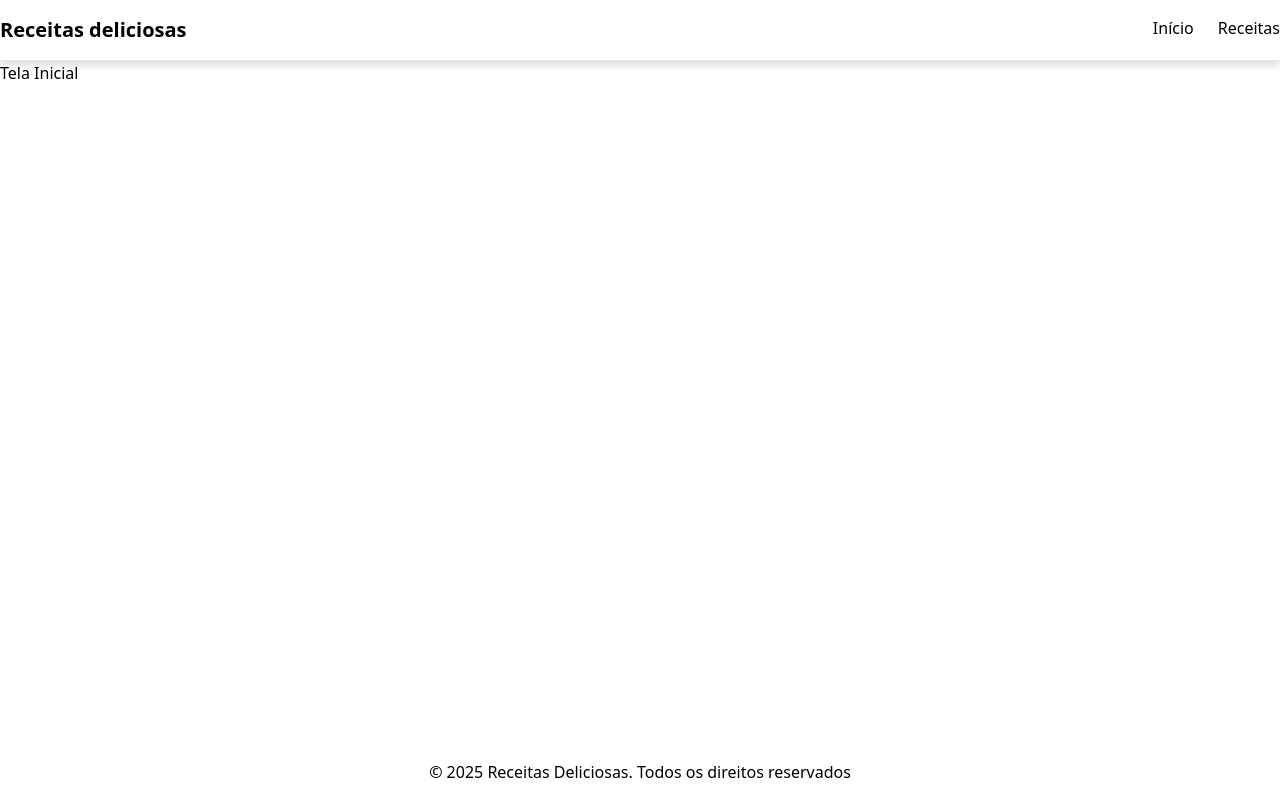
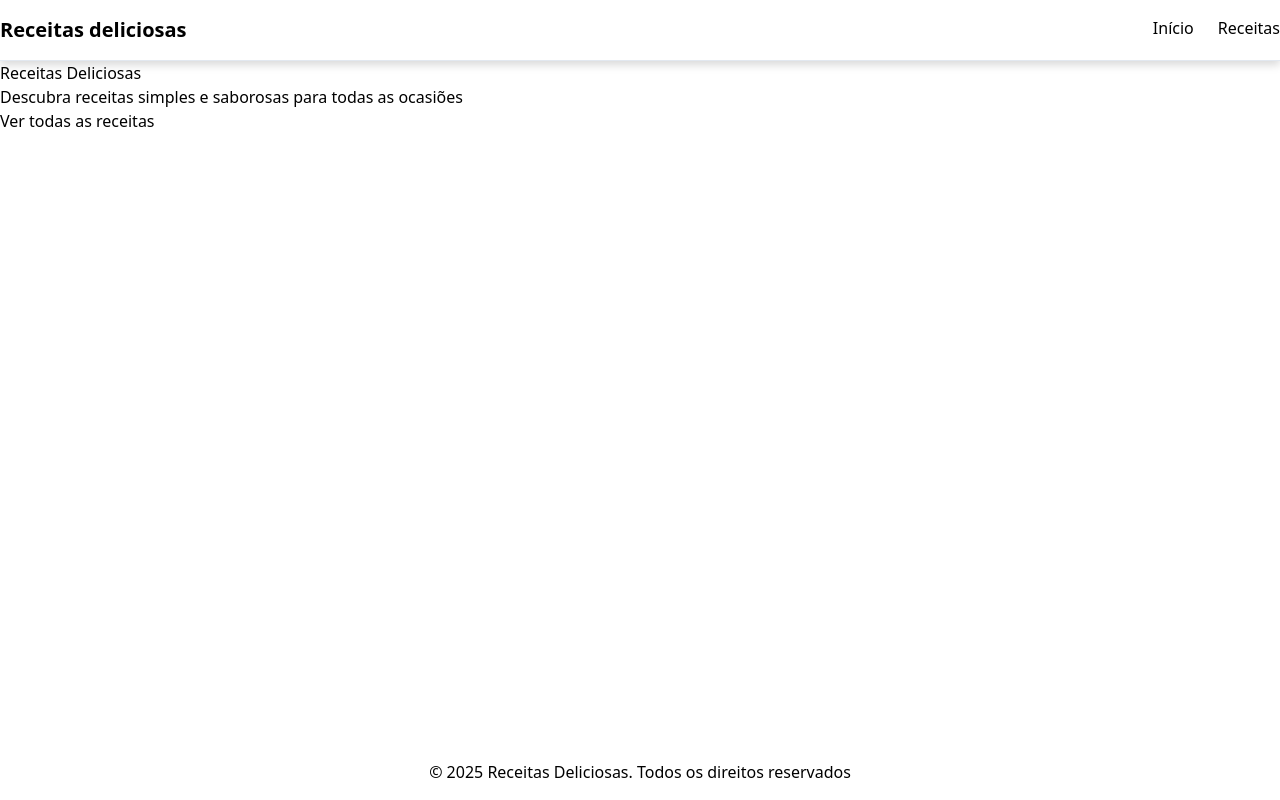
Before and after one commit to rafa-lsc/receitas-byron, a Next.js app: page / in a window 1280 px wide. Built offline with nearby package versions, Linux system fonts and the light colour scheme.

Commit message:
feat: estrutura da seção Hero

```diff
--- a/src/app/page.tsx
+++ b/src/app/page.tsx
@@ -1,8 +1,21 @@
+import Link from "next/link";
 
 export default function Home() {
   return (
     <main className="flex-grow">
-      <h1>Tela Inicial</h1>
+      <div className="container mx-auto">
+        {/* Seção hero */}
+
+        <section>
+          <h1>Receitas Deliciosas</h1>
+          <p>Descubra receitas simples e saborosas para todas as ocasiões</p>
+
+          <Link href="/receitas">
+            Ver todas as receitas
+          </Link>
+        </section>
+
+      </div>
     </main>
   );
 }
```
